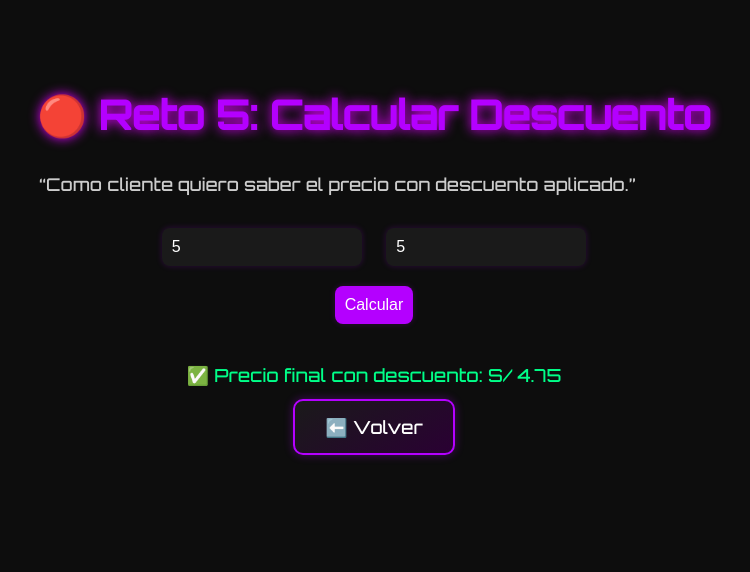
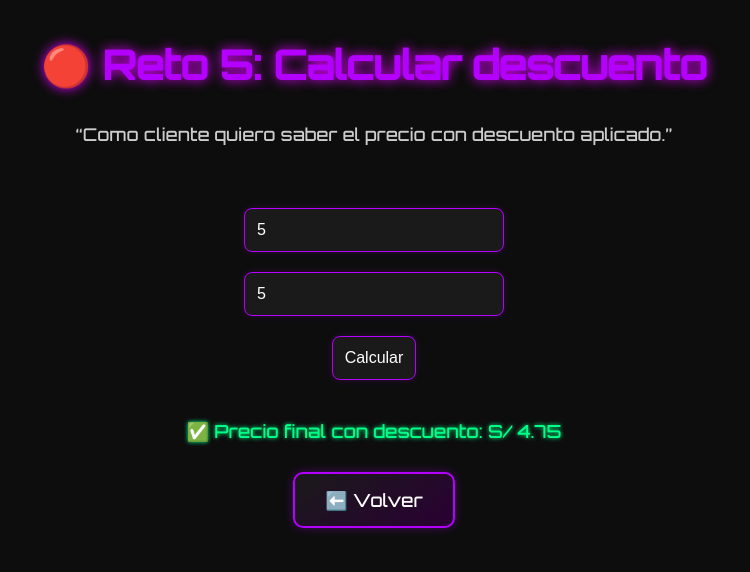
Before and after one commit to neutrolex/FULL_RETOS, a plain HTML site: page retos/reto5.html in a window 1280 px wide. Both pictures are taken after typing "5", "5" into the empty fields and a click on the button "Calcular". Shown: the whole page, without its empty margins (266-1016 px from the left). Drawn offline with Linux system fonts and the light colour scheme.

Commit message:
add archive new

```diff
--- a/css/estilo.css
+++ b/css/estilo.css
@@ -1,38 +1,55 @@
-/* Fuente futurista desde Google Fonts */
 @import url('https://fonts.googleapis.com/css2?family=Orbitron:wght@500&display=swap');
 
+:root {
+  --fondo: #0d0d0d;
+  --purpura: #b400ff;
+  --purpura-claro: #e100ff;
+  --verde: #00ff88;
+  --rojo: #ff0044;
+  --sombra: 0 0 15px var(--purpura-claro);
+}
+
+* {
+  margin: 0;
+  padding: 0;
+  box-sizing: border-box;
+}
+
 body {
-  margin: 0;
   font-family: 'Orbitron', sans-serif;
-  background-color: #0d0d0d;
+  background-color: var(--fondo);
   color: #fff;
   display: flex;
   flex-direction: column;
   align-items: center;
-  justify-content: flex-start;
+  padding: 40px 20px;
+  text-align: center;
   min-height: 100vh;
-  padding: 30px;
-  text-align: center;
+  overflow-x: hidden;
 }
 
 h1 {
-  color: #b400ff;
+  color: var(--purpura);
   margin-bottom: 30px;
-  text-shadow: 0 0 10px #b400ff;
+  text-shadow: 0 0 12px var(--purpura-claro);
+  font-size: 2.5rem;
 }
 
 p {
   max-width: 600px;
+  margin-bottom: 20px;
+  font-size: 1.1rem;
   line-height: 1.6;
+  color: #ccc;
 }
 
 .button_container {
-  margin: 15px;
+  margin: 12px;
 }
 
 .button {
   background: linear-gradient(145deg, #1a1a1a, #2a0033);
-  border: 2px solid #b400ff;
+  border: 2px solid var(--purpura);
   border-radius: 10px;
   padding: 15px 30px;
   color: #fff;
@@ -44,25 +61,30 @@
 
 .button:hover {
   transform: scale(1.05);
-  box-shadow: 0 0 20px #b400ff;
+  box-shadow: var(--sombra);
 }
 
 input, button {
-  padding: 10px;
+  padding: 12px;
   font-size: 16px;
   border: none;
   border-radius: 8px;
   margin: 10px;
+  outline: none;
+  background-color: #1a1a1a;
+  color: #fff;
+  border: 1px solid var(--purpura);
+  box-shadow: 0 0 6px #b400ff33;
+  transition: all 0.3s ease;
+}
+
+input:focus, button:hover {
+  box-shadow: 0 0 10px var(--purpura);
+  border-color: var(--purpura-claro);
 }
 
 input {
-  width: 250px;
-}
-
-button {
-  background-color: #b400ff;
-  color: white;
-  cursor: pointer;
+  width: 260px;
 }
 
 .reto-contenedor {
@@ -75,13 +97,18 @@
 .resultado {
   font-size: 18px;
   margin-top: 20px;
+  padding: 10px;
+  border-radius: 8px;
+  min-height: 24px;
 }
 
 .valido {
-  color: #00ff88;
+  color: var(--verde);
+  text-shadow: 0 0 4px var(--verde);
 }
 
 .invalido,
 .error {
-  color: #ff0044;
+  color: var(--rojo);
+  text-shadow: 0 0 4px var(--rojo);
 }
--- a/retos/reto5.html
+++ b/retos/reto5.html
@@ -1,79 +1,23 @@
 <!DOCTYPE html>
 <html lang="es">
 <head>
-  <meta charset="UTF-8" />
-  <title>Reto 5 - Calcular Descuento</title>
-  <link rel="stylesheet" href="../css/index.css" />
-  <style>
-    .container {
-      text-align: center;
-      margin-top: 50px;
-    }
-
-    input, button {
-      padding: 10px;
-      font-size: 16px;
-      border: none;
-      border-radius: 8px;
-      margin: 10px;
-    }
-
-    input {
-      width: 200px;
-    }
-
-    button {
-      background-color: #b400ff;
-      color: white;
-      cursor: pointer;
-    }
-
-    .resultado {
-      margin-top: 20px;
-      font-size: 18px;
-      color: #00ff88;
-    }
-
-    .error {
-      color: #ff0044;
-    }
-  </style>
+  <meta charset="UTF-8">
+  <title>Reto 5 - Calcular descuento</title>
+  <link rel="stylesheet" href="../css/estilo.css">
 </head>
 <body>
-  <div class="container">
-    <h1>🔴 Reto 5: Calcular Descuento</h1>
-    <p>“Como cliente quiero saber el precio con descuento aplicado.”</p>
+  <h1>🔴 Reto 5: Calcular descuento</h1>
+  <p>“Como cliente quiero saber el precio con descuento aplicado.”</p>
 
-    <input type="number" id="precio" placeholder="Precio original" />
-    <input type="number" id="descuento" placeholder="Descuento (%)" />
-    <br />
+  <div class="reto-contenedor">
+    <input type="number" id="precio" placeholder="Precio original">
+    <input type="number" id="descuento" placeholder="Descuento (%)">
     <button onclick="calcular()">Calcular</button>
-
     <div class="resultado" id="resultado"></div>
-
-    <br /><a class="button" href="../index.html">⬅️ Volver</a>
+    <br>
+    <a href="../index.html" class="button">⬅️ Volver</a>
   </div>
 
-  <script>
-    function aplicar_descuento(precio, porcentaje) {
-      return precio - (precio * porcentaje / 100);
-    }
-
-    function calcular() {
-      const precio = parseFloat(document.getElementById("precio").value);
-      const descuento = parseFloat(document.getElementById("descuento").value);
-      const resultado = document.getElementById("resultado");
-
-      if (isNaN(precio) || isNaN(descuento) || precio < 0 || descuento < 0) {
-        resultado.textContent = "❌ Ingresa valores válidos (positivos).";
-        resultado.className = "resultado error";
-        return;
-      }
-
-      const final = aplicar_descuento(precio, descuento).toFixed(2);
-      resultado.textContent = `✅ Precio final con descuento: S/ ${final}`;
-      resultado.className = "resultado";
-    }
-  </script>
+  <script src="../js/reto5.js"></script>
 </body>
 </html>
```
Also changed, not shown: index.html (+2 -2 lines), retos/reto1.html (line endings or trailing spaces).
